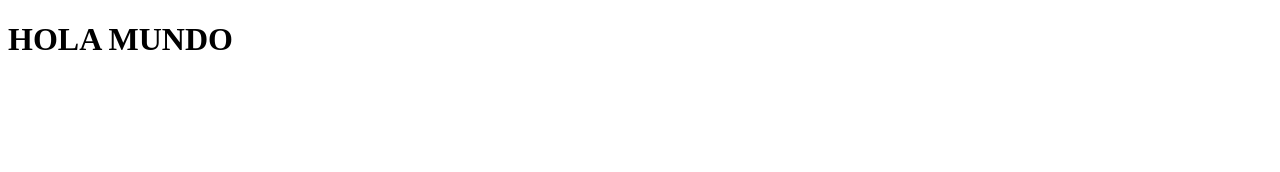
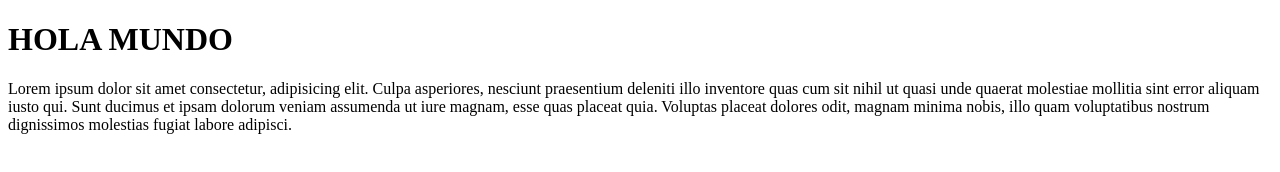
Before and after one commit to farahtaab/extraGIT, a plain HTML site: page index.html in a window 1280 px wide. Drawn offline with Linux system fonts and the light colour scheme.

Commit message:
NUEVO MENSAJE DE COMMIT 4

```diff
--- a/index.html
+++ b/index.html
@@ -7,5 +7,7 @@
 </head>
 <body>
     <h1>HOLA MUNDO</h1>
+    <p>Lorem ipsum dolor sit amet consectetur, adipisicing elit. Culpa asperiores, nesciunt praesentium deleniti illo inventore quas cum sit nihil ut quasi unde quaerat molestiae mollitia sint error aliquam iusto qui.
+    Sunt ducimus et ipsam dolorum veniam assumenda ut iure magnam, esse quas placeat quia. Voluptas placeat dolores odit, magnam minima nobis, illo quam voluptatibus nostrum dignissimos molestias fugiat labore adipisci.</p>
 </body>
 </html>
```
